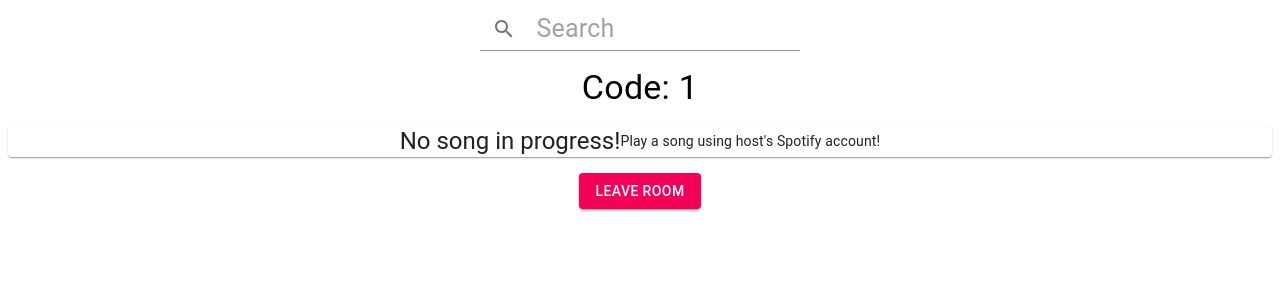
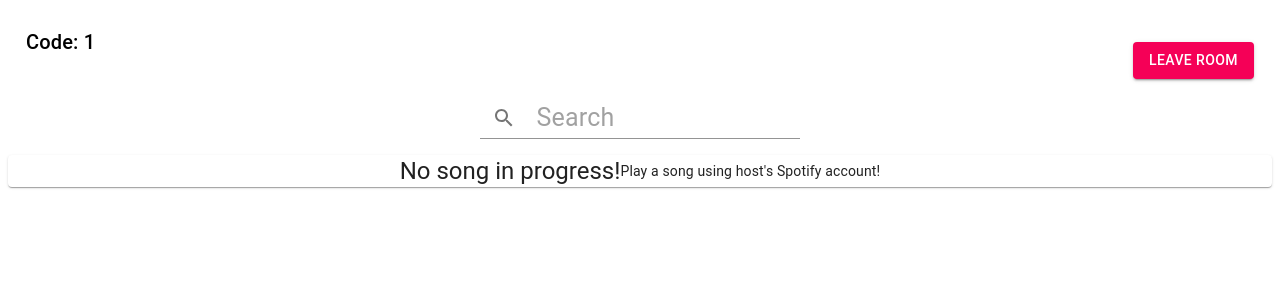
Before and after one commit to ShabdanBatyrkulov/harmoni, a React app in the folder frontend/: page /room/1 in a window 1280 px wide. Shown: the top 300 px of the page. Built offline with nearby package versions, Linux system fonts and the light colour scheme; no server answers; the HTML template or start-up script is replaced by a standard one.

Commit message:
room code, settings and leave buttons were positioned on the left side and right side respectively

```diff
--- a/frontend/src/components/Room.js
+++ b/frontend/src/components/Room.js
@@ -154,14 +154,32 @@ export default class Room extends Component {
       return this.renderSettings();
     }
     return (
+      <Grid container>
+      <Grid container direction="row" justifyContent="space-between" alignItems="flex-start" spacing={2} style={{ margin: '10px' }}>
+        <Grid item xs={6} align="left">
+          <Typography variant="h6" component="h4">
+            Code: {this.roomCode}
+          </Typography>
+        </Grid>
+        <Grid item xs={6} container direction="column" justifyContent="flex-start" alignItems="flex-end" spacing={2}>
+          <Grid item xs={12} align="right">
+            {this.state.isHost ? this.renderSettingsButton() : null}
+          </Grid>
+          <Grid item xs={12} align="right">
+            <Button
+              variant="contained"
+              color="secondary"
+              onClick={this.leaveButtonPressed}
+            >
+              Leave Room
+            </Button>
+          </Grid>
+        </Grid>
+      </Grid>
+
       <Grid container justifyContent="center" spacing={2}>
         <Grid item xs={12} align="center">
           <SearchPage pushSearchResults={this.getSearchResults}/>
-        </Grid>
-        <Grid item xs={12} align="center">
-          <Typography variant="h4" component="h4">
-            Code: {this.roomCode}
-          </Typography>
         </Grid>
         { (!this.state.hasSearchResults)
           ?
@@ -171,16 +189,6 @@ export default class Room extends Component {
           :
             null
         }
-        {this.state.isHost ? this.renderSettingsButton() : null}
-        <Grid item xs={12} align="center">
-          <Button
-            variant="contained"
-            color="secondary"
-            onClick={this.leaveButtonPressed}
-          >
-            Leave Room
-          </Button>
-        </Grid>
         { (this.state.hasSearchResults)
           ?
             <Grid item xs={12} align="center">
@@ -190,6 +198,7 @@ export default class Room extends Component {
             null
         }
       </Grid>
+      </Grid>
     );
   }
 }
```
Also changed, not shown: frontend/static/css/index.css (line endings or trailing spaces).
